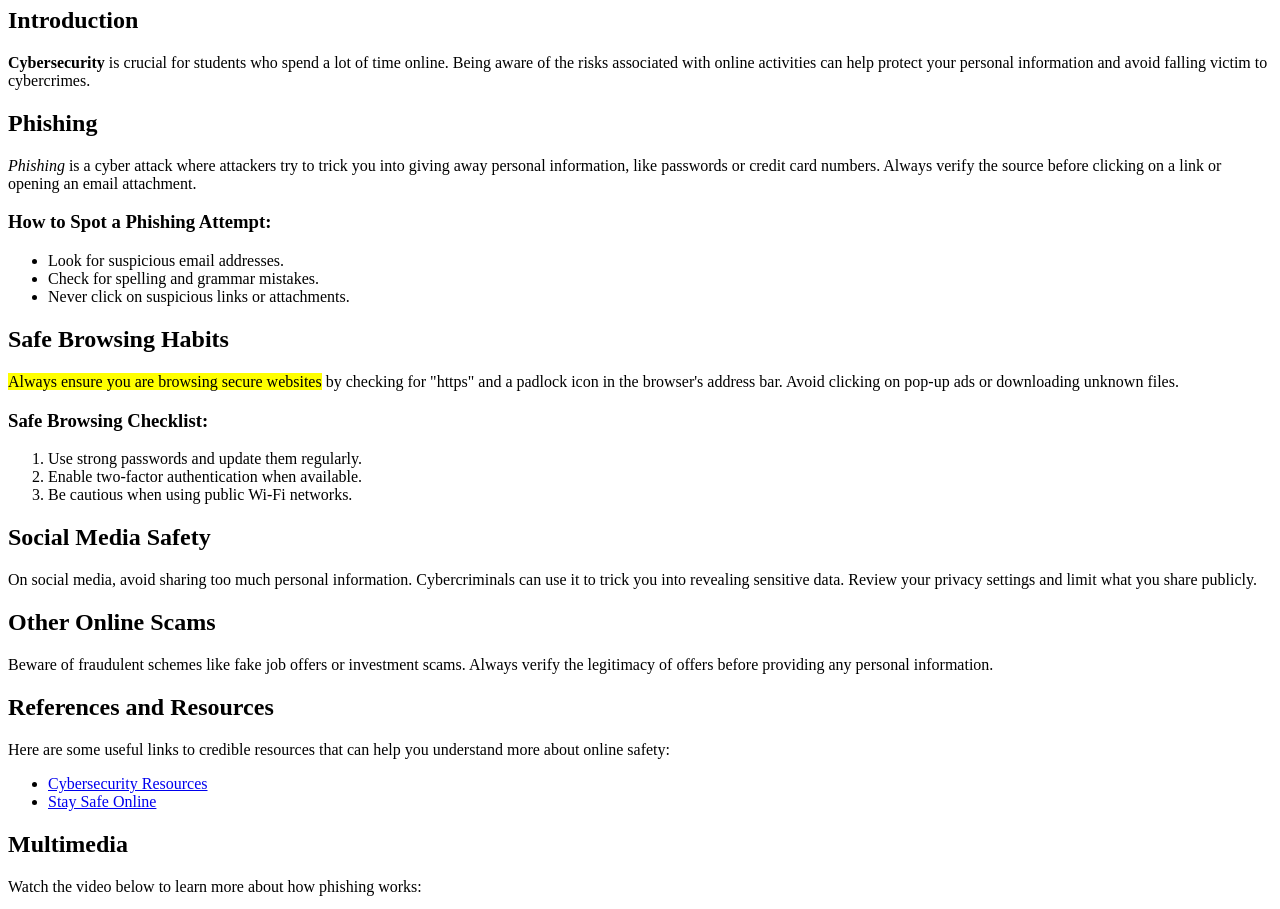
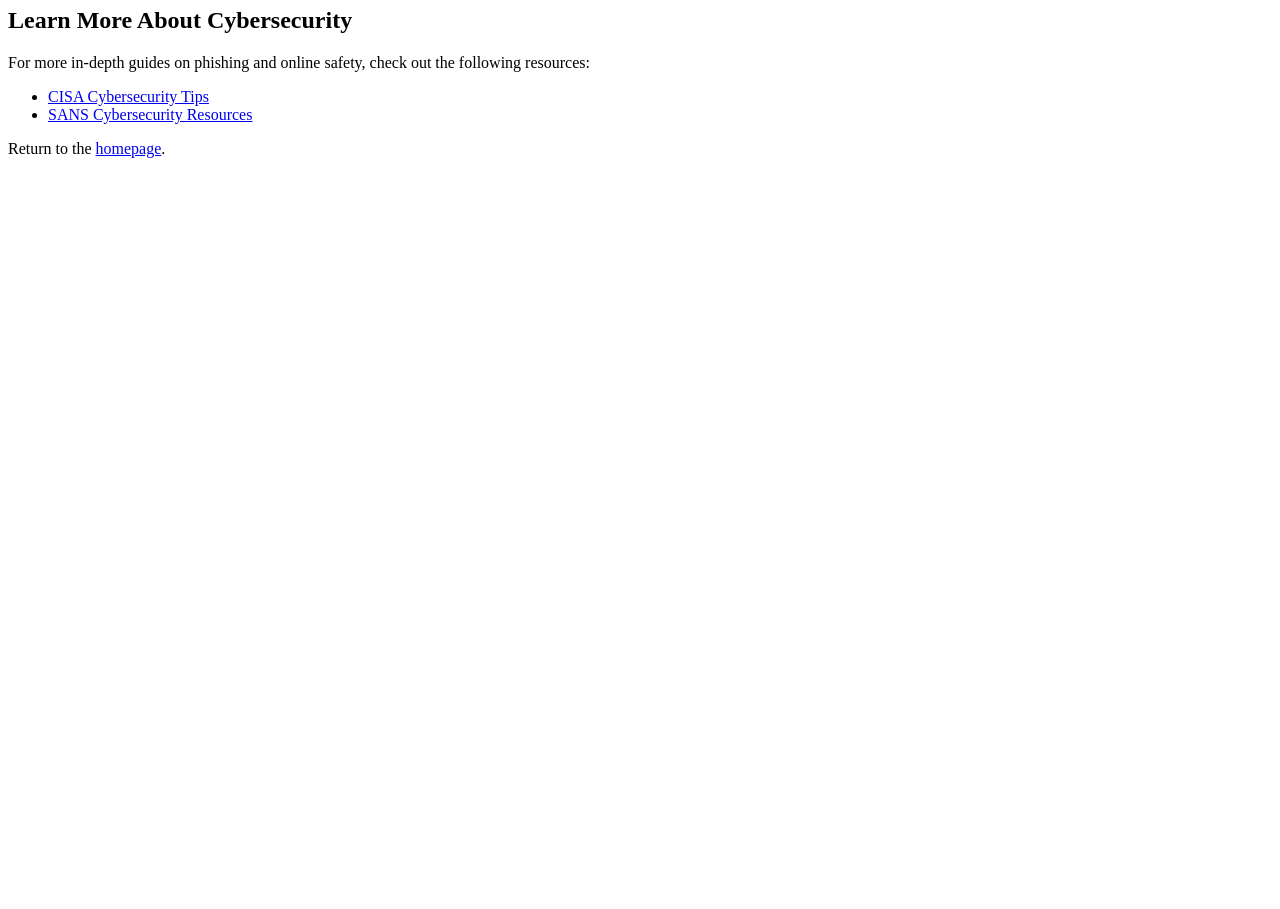
Before and after one commit to UBSITMendozaTShayne/Mendoza-fge-HUMCOMIDA1, a plain HTML site: page index.html in a window 1280 px wide. Shown: the part 73-982 px from the top of the page. After the commit the page ends 800 px from the top, so only its background shows below. Drawn offline with Linux system fonts and the light colour scheme.

Commit message:
Update index.html

```diff
--- a/index.html
+++ b/index.html
@@ -4,72 +4,24 @@
     <meta charset="UTF-8">
     <meta name="viewport" content="width=device-width, initial-scale=1.0">
     <meta http-equiv="X-UA-Compatible" content="ie=edge">
-    <title>Cybersecurity Awareness - Think Before You Click</title>
+    <title>Additional Resources - Cybersecurity Awareness</title>
 </head>
 <body>
     <header>
-        <h1>Think Before You Click: Cybersecurity Awareness for Students</h1>
+        <h1>Additional Resources for Cybersecurity Awareness</h1>
     </header>
 
     <section>
-        <h2>Introduction</h2>
-        <p><strong>Cybersecurity</strong> is crucial for students who spend a lot of time online. Being aware of the risks associated with online activities can help protect your personal information and avoid falling victim to cybercrimes.</p>
-    </section>
-
-    <section>
-        <h2>Phishing</h2>
-        <p><em>Phishing</em> is a cyber attack where attackers try to trick you into giving away personal information, like passwords or credit card numbers. Always verify the source before clicking on a link or opening an email attachment.</p>
-        <h3>How to Spot a Phishing Attempt:</h3>
+        <h2>Learn More About Cybersecurity</h2>
+        <p>For more in-depth guides on phishing and online safety, check out the following resources:</p>
         <ul>
-            <li>Look for suspicious email addresses.</li>
-            <li>Check for spelling and grammar mistakes.</li>
-            <li>Never click on suspicious links or attachments.</li>
+            <li><a href="https://www.cisa.gov/cybersecurity" target="_blank">CISA Cybersecurity Tips</a></li>
+            <li><a href="https://www.sans.org/cyber-security-resources" target="_blank">SANS Cybersecurity Resources</a></li>
         </ul>
     </section>
 
-    <section>
-        <h2>Safe Browsing Habits</h2>
-        <p><mark>Always ensure you are browsing secure websites</mark> by checking for "https" and a padlock icon in the browser's address bar. Avoid clicking on pop-up ads or downloading unknown files.</p>
-        <h3>Safe Browsing Checklist:</h3>
-        <ol>
-            <li>Use strong passwords and update them regularly.</li>
-            <li>Enable two-factor authentication when available.</li>
-            <li>Be cautious when using public Wi-Fi networks.</li>
-        </ol>
-    </section>
-
-    <section>
-        <h2>Social Media Safety</h2>
-        <p>On social media, avoid sharing too much personal information. Cybercriminals can use it to trick you into revealing sensitive data. Review your privacy settings and limit what you share publicly.</p>
-    </section>
-
-    <section>
-        <h2>Other Online Scams</h2>
-        <p>Beware of fraudulent schemes like fake job offers or investment scams. Always verify the legitimacy of offers before providing any personal information.</p>
-    </section>
-
-    <section>
-        <h2>References and Resources</h2>
-        <p>Here are some useful links to credible resources that can help you understand more about online safety:</p>
-        <ul>
-            <li><a href="https://www.cybersecurity.gov" target="_blank" title="Cybersecurity Resources">Cybersecurity Resources</a></li>
-            <li><a href="https://www.staysafeonline.org" target="_blank" title="Stay Safe Online">Stay Safe Online</a></li>
-        </ul>
-    </section>
-
-    <section>
-        <h2>Multimedia</h2>
-        <p>Watch the video below to learn more about how phishing works:</p>
-        <video controls>
-            <source src="Assets/phishing-video.mp4" type="video/mp4">
-            Your browser does not support the video tag.
-        </video>
-        <br><br>
-        <img src="Assets/cybersecurity-awareness.jpg" alt="Cybersecurity Awareness Image" width="500">
-    </section>
-
     <footer>
-        <p>For more information, visit our <a href="page.html" title="Learn More">additional resources page</a>.</p>
+        <p>Return to the <a href="index.html" title="Back to Homepage">homepage</a>.</p>
     </footer>
 </body>
 </html>
```
